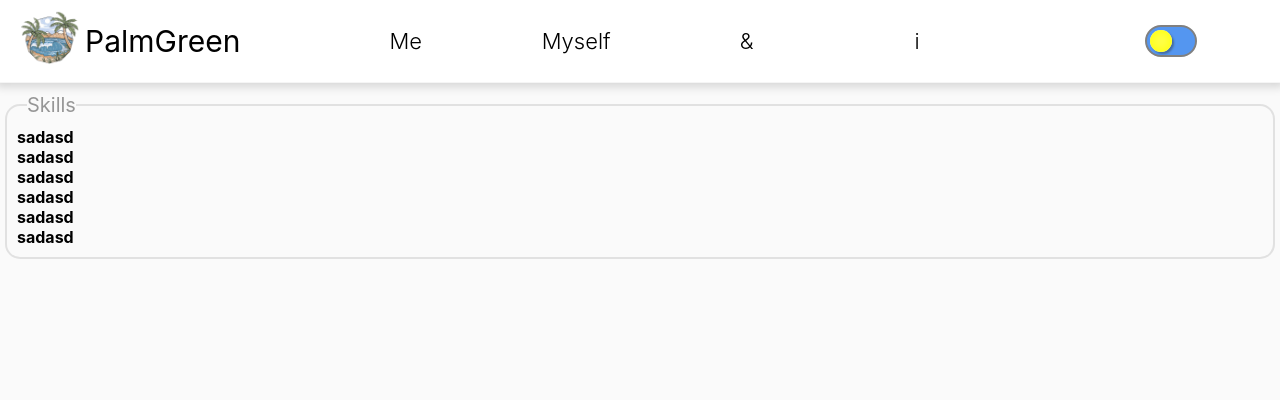
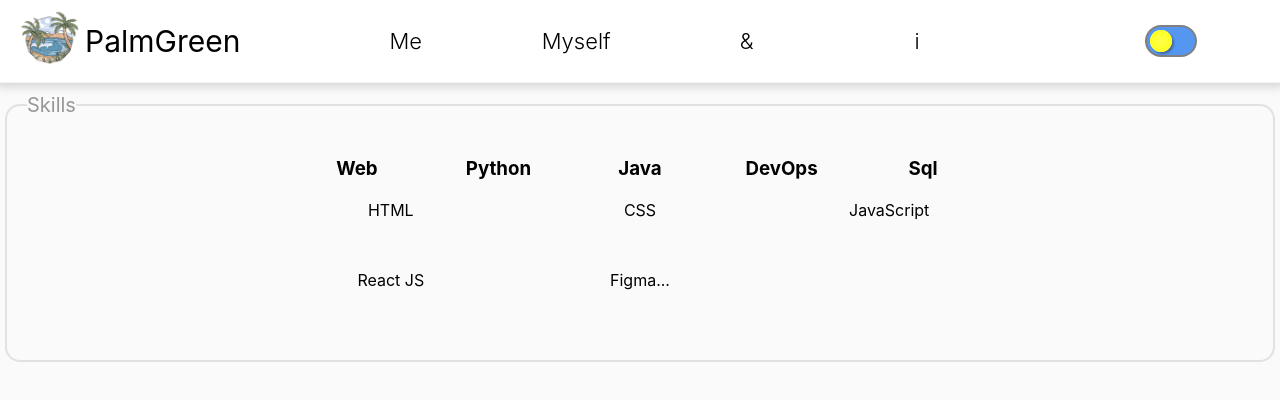
Before and after one commit to timmygunja/palmgreen, a React (Create React App) app: page / in a window 1280 px wide. Shown: the top 400 px of the page. Built offline with nearby package versions, Linux system fonts and the light colour scheme.

Commit message:
Added skill section

```diff
--- a/src/App.css
+++ b/src/App.css
@@ -2,4 +2,53 @@
     margin: 0;
     padding: 0;
     text-decoration: none;
+    list-style: none;
 }
+
+/*.skill-list {*/
+/*    margin: 10px 20%;*/
+/*    display: grid;*/
+/*    grid-template-columns: 1fr 1fr 1fr;*/
+/*    !*grid-template-rows: 1fr 3fr;*!*/
+/*    !*text-align: center;*!*/
+/*}*/
+
+/*.skill-table {*/
+/*    !*display: grid;*!*/
+/*    !*grid-template-columns: 1fr;*!*/
+/*}*/
+
+.skill-list {
+    margin: 10px 20%;
+    display: grid;
+    grid-template-columns: 1fr;
+    text-align: center;
+}
+
+.skill-titles {
+    display: grid;
+    grid-template-columns: 1fr 1fr 1fr 1fr 1fr;
+    margin: 10px;
+    padding: 10px;
+}
+
+.skill-tables {
+    display: grid;
+}
+
+.table {
+    visibility: hidden;
+    grid-row: 1;
+    grid-column: 1;
+}
+
+.table-active {
+    visibility: visible;
+    grid-row: 1;
+    grid-column: 1;
+}
+
+.table-active {
+    display: grid;
+    grid-template-columns: 1fr 1fr 1fr;
+}
--- a/src/App.js
+++ b/src/App.js
@@ -1,23 +1,117 @@
 import './App.css';
+import { useState } from "react";
+import { createGlobalStyle } from "styled-components"
 import NavBar from "./ui/layout/NavBar";
-import Section from "./components/Section";
+import Section from "./ui/Section";
+import SkillGroup from "./components/SkillGroup";
+import Skill from "./components/Skill";
+import SkillTable from "./components/SkillTable";
 
 function App() {
+    const [web, setWeb] = useState("table-active");
+    const [python, setPython] = useState("table");
+    const [java, setJava] = useState("table");
+    const [devOps, setDevOps] = useState("table");
+    const [sql, setSql] = useState("table");
+
+    const hideSkillTable = () => {
+        setWeb("table")
+        setPython("table")
+        setJava("table")
+        setDevOps("table")
+        setSql("table")
+    }
+
   return (
     <div className="App">
         {/*<header className="App-header">*/}
         {/*</header>*/}
         <NavBar />
         <Section name={"Skills"}>
-            <h4>sadasd</h4>
-            <h4>sadasd</h4>
-            <h4>sadasd</h4>
-            <h4>sadasd</h4>
-            <h4>sadasd</h4>
-            <h4>sadasd</h4>
+            <div>
+                <div className={"skill-list"}>
+                    <div className={"skill-titles"}>
+                        <h3 onClick={() => { hideSkillTable(); setWeb("table-active") }}>Web</h3>
+                        <h3 onClick={() => { hideSkillTable(); setPython("table-active") }}>Python</h3>
+                        <h3 onClick={() => { hideSkillTable(); setJava("table-active") }}>Java</h3>
+                        <h3 onClick={() => { hideSkillTable(); setDevOps("table-active") }}>DevOps</h3>
+                        <h3 onClick={() => { hideSkillTable(); setSql("table-active") }}>Sql</h3>
+                    </div>
+                    <div className="skill-tables">
+                        <SkillTable className={web}>
+                            <Skill name={"HTML"} />
+                            <Skill name={"CSS"} />
+                            <Skill name={"JavaScript"} />
+                            <Skill name={"React JS"} />
+                            <Skill name={"Figma..."} />
+                        </SkillTable>
+                        <SkillTable className={python}>
+                            <Skill name={"BeautifulSoup"} />
+                            <Skill name={"Selenium"} />
+                            <Skill name={"Flask"} />
+                            <Skill name={"SqlLite"} />
+                            <Skill name={"SqlAlchemy"} />
+                            <Skill name={"Django"} />
+                            <Skill name={"TelegramBot"} />
+                        </SkillTable>
+                        <SkillTable className={java}>
+                            <Skill name={"Hibernate"} />
+                            <Skill name={"SpringBoot"} />
+                            <Skill name={"JUnit"} />
+                            <Skill name={"JavaFX"} />
+                            <Skill name={"TelegramBot"} />
+                        </SkillTable>
+                        <SkillTable className={devOps}>
+                            <Skill name={"Linux bash"} />
+                            <Skill name={"MacOS zsh"} />
+                            <Skill name={"Docker..."} />
+                        </SkillTable>
+                        <SkillTable className={sql}>
+                            <Skill name={"Script-writing"} />
+                            <Skill name={"Postgre"} />
+                            <Skill name={"Oracle sql"} />
+                        </SkillTable>
+                    </div>
+                </div>
+            </div>
         </Section>
     </div>
   );
 }
 
 export default App;
+
+
+
+
+
+
+
+
+
+
+
+{/*    <div className={basic}>*/}
+{/*        <div className={"skill"}>*/}
+{/*            <p>Html</p>*/}
+{/*        </div>*/}
+{/*        <div className={"skill"}>*/}
+{/*            <p>Css</p>*/}
+{/*        </div>*/}
+{/*    </div>*/}
+{/*    <div className={python}>*/}
+{/*        <div className={"skill"}>*/}
+{/*            <p>BeautifulSoup</p>*/}
+{/*        </div>*/}
+{/*        <div className={"skill"}>*/}
+{/*            <p>Selenium</p>*/}
+{/*        </div>*/}
+{/*    </div>*/}
+{/*    <div className={java}>*/}
+{/*        <div className={"skill"}>*/}
+{/*            <p>Hibernate</p>*/}
+{/*        </div>*/}
+{/*        <div className={"skill"}>*/}
+{/*            <p>SpringBoot</p>*/}
+{/*        </div>*/}
+{/*    </div>*/}
--- /dev/null
+++ b/src/components/Skill.js
@@ -0,0 +1,12 @@
+import "./Skill.css"
+
+const Skill = (props) => {
+    return(
+        <div className={"skill"}>
+            <p>{props.name}</p>
+            {/*<p className={"skill-bar"}>yoy</p>*/}
+        </div>
+    )
+}
+
+export default Skill
--- /dev/null
+++ b/src/components/SkillGroup.css
@@ -0,0 +1,12 @@
+/*.skill-table {*/
+/*    visibility: visible;*/
+/*}*/
+
+/*.skill-group-title {*/
+/*    font-size: 20px;*/
+/*}*/
+
+/*.skill-group-title:hover + .skill-table,*/
+/*.skill-group-title:focus + .skill-table {*/
+/*    visibility: visible;*/
+/*}*/
--- /dev/null
+++ b/src/components/SkillGroup.js
@@ -0,0 +1,14 @@
+import "./SkillGroup.css"
+
+const SkillGroup = (props) => {
+    return(
+        <div className={"skill-group"}>
+            <p className={"skill-group-title"}>{props.title}</p>
+            <div className={"skill-table"}>
+                {props.children}
+            </div>
+        </div>
+    )
+}
+
+export default SkillGroup
--- /dev/null
+++ b/src/components/SkillTable.js
@@ -0,0 +1,11 @@
+import "./SkillTable.css"
+
+const SkillTable = (props) => {
+    return(
+        <div className={props.className}>
+            {props.children}
+        </div>
+    )
+}
+
+export default SkillTable
```
Also changed, not shown: src/components/Skill.css (added), src/components/SkillTable.css (added), src/ui/Section.css (renamed from src/components/Section.css), src/ui/Section.js (renamed from src/components/Section.js).
